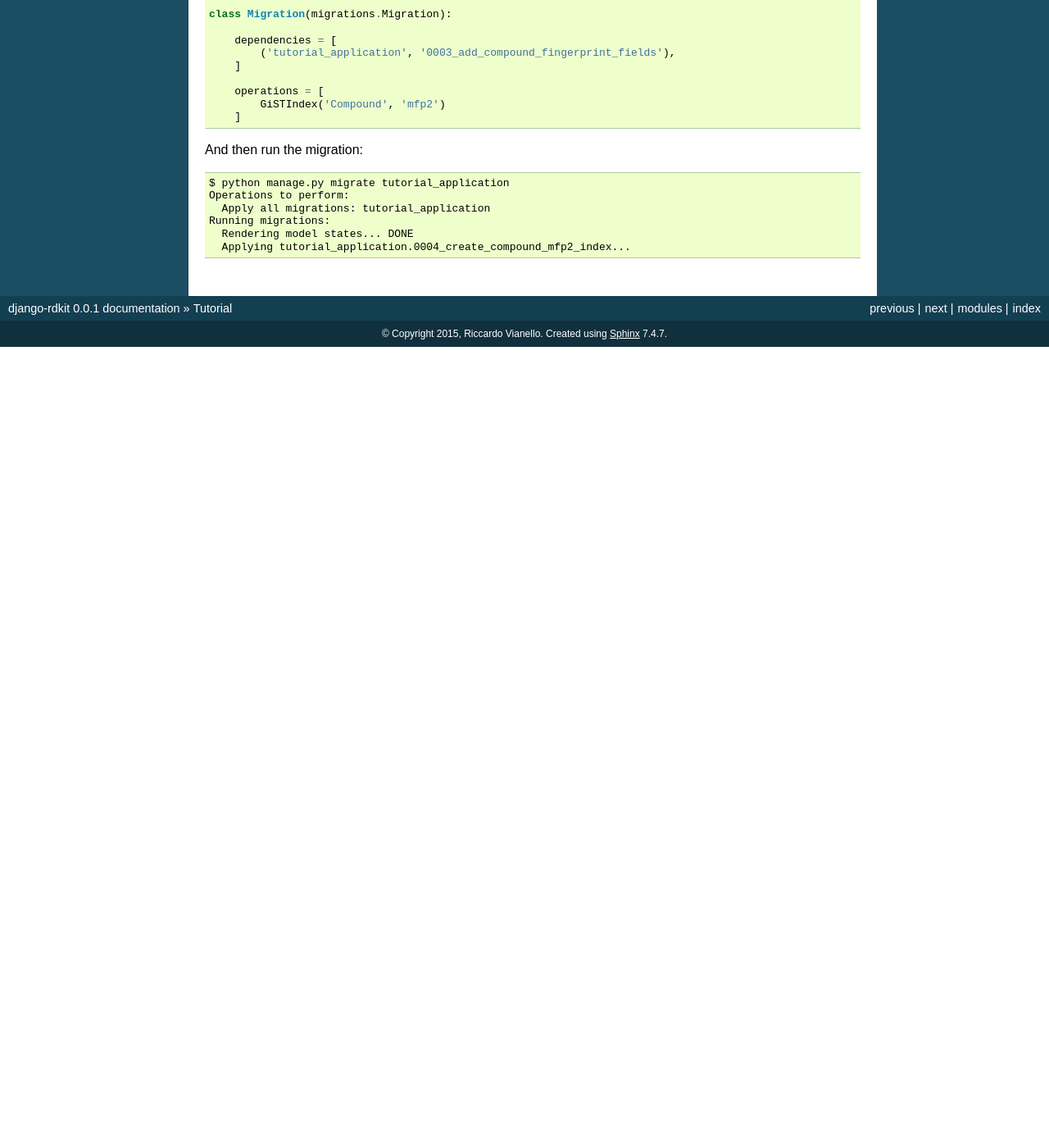
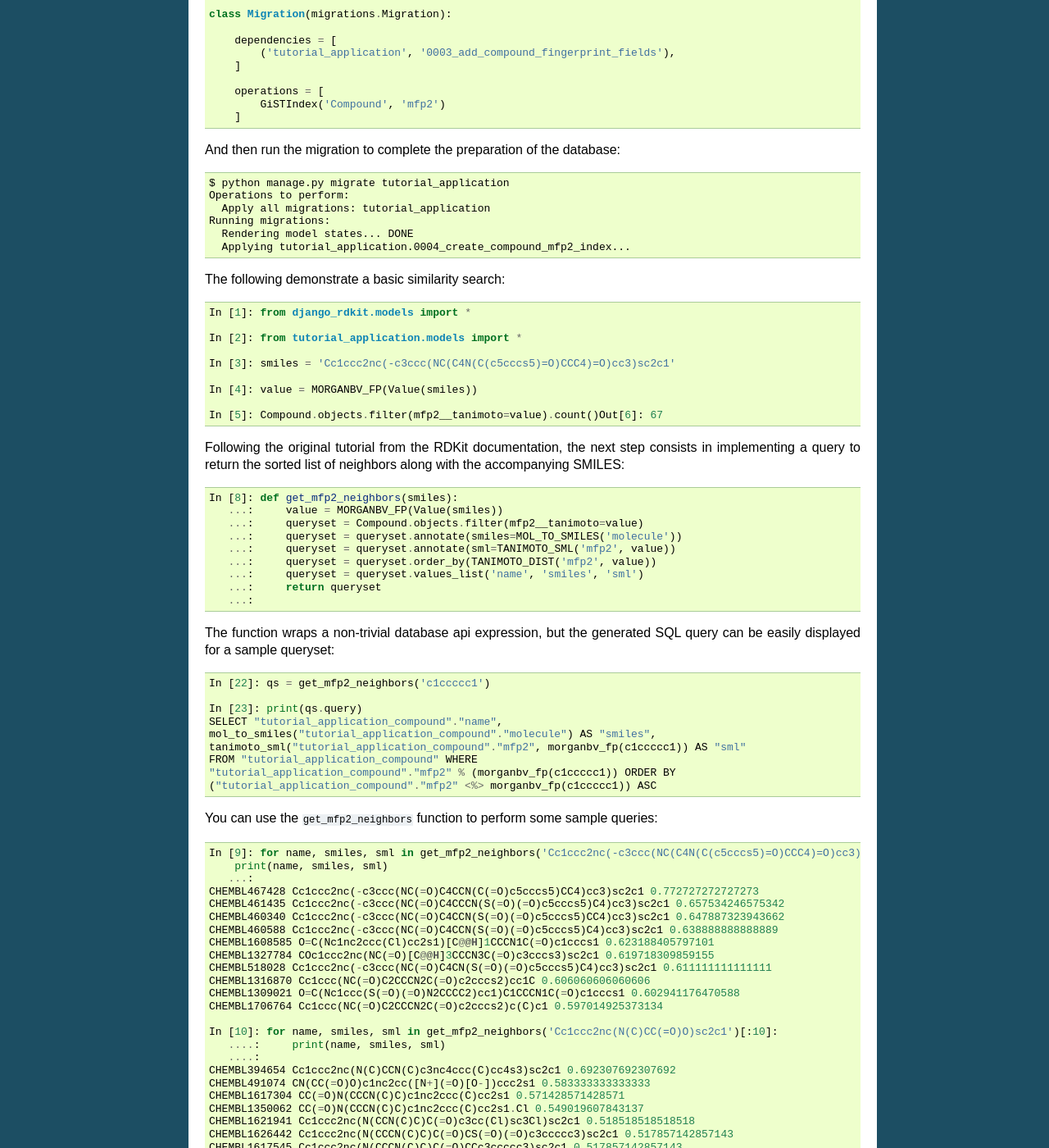
Before and after one commit to rdkit/django-rdkit, a Sphinx documentation site: the page built from docs/tutorial.rst, in a window 1280 px wide and 1400 px high, scrolled down 6858 px. Shown: the whole window at 82% size. Built offline with Sphinx 7.4.7, drawn with Linux system fonts in a browser that asks for light colours; before the commit the page ends 7281 px from its top, so only the background shows below that; some of the changed text lies outside the part shown.

Commit message:
similarity queries

```diff
--- a/docs/tutorial.rst
+++ b/docs/tutorial.rst
@@ -363,7 +363,7 @@ Edit the file ``tutorial_application/migrations/0004_create_compound_mfp2_index.
           GiSTIndex('Compound', 'mfp2')
       ]
 
-And then run the migration::
+And then run the migration to complete the preparation of the database::
 
   $ python manage.py migrate tutorial_application
   Operations to perform:
@@ -371,3 +371,95 @@ And then run the migration::
   Running migrations:
     Rendering model states... DONE
     Applying tutorial_application.0004_create_compound_mfp2_index...
+
+The following demonstrate a basic similarity search::
+
+  In [1]: from django_rdkit.models import *
+
+  In [2]: from tutorial_application.models import *
+
+  In [3]: smiles = 'Cc1ccc2nc(-c3ccc(NC(C4N(C(c5cccs5)=O)CCC4)=O)cc3)sc2c1'
+
+  In [4]: value = MORGANBV_FP(Value(smiles))
+
+  In [5]: Compound.objects.filter(mfp2__tanimoto=value).count()Out[6]: 67
+
+Following the original tutorial from the RDKit documentation, the next step consists in implementing a query to return the sorted list of neighbors along with the accompanying SMILES::
+
+  In [8]: def get_mfp2_neighbors(smiles):
+     ...:     value = MORGANBV_FP(Value(smiles))
+     ...:     queryset = Compound.objects.filter(mfp2__tanimoto=value)
+     ...:     queryset = queryset.annotate(smiles=MOL_TO_SMILES('molecule'))
+     ...:     queryset = queryset.annotate(sml=TANIMOTO_SML('mfp2', value))
+     ...:     queryset = queryset.order_by(TANIMOTO_DIST('mfp2', value))
+     ...:     queryset = queryset.values_list('name', 'smiles', 'sml')
+     ...:     return queryset
+     ...:
+
+The function wraps a non-trivial database api expression, but the generated SQL query can be easily displayed for a sample queryset::
+
+  In [22]: qs = get_mfp2_neighbors('c1ccccc1')
+
+  In [23]: print(qs.query)
+  SELECT "tutorial_application_compound"."name",
+  mol_to_smiles("tutorial_application_compound"."molecule") AS "smiles",
+  tanimoto_sml("tutorial_application_compound"."mfp2", morganbv_fp(c1ccccc1)) AS "sml"
+  FROM "tutorial_application_compound" WHERE
+  "tutorial_application_compound"."mfp2" % (morganbv_fp(c1ccccc1)) ORDER BY
+  ("tutorial_application_compound"."mfp2" <%> morganbv_fp(c1ccccc1)) ASC
+
+You can use the ``get_mfp2_neighbors`` function to perform some sample queries::
+
+  In [9]: for name, smiles, sml in get_mfp2_neighbors('Cc1ccc2nc(-c3ccc(NC(C4N(C(c5cccs5)=O)CCC4)=O)cc3)sc2c1')[:10]:
+      print(name, smiles, sml)
+     ...:
+  CHEMBL467428 Cc1ccc2nc(-c3ccc(NC(=O)C4CCN(C(=O)c5cccs5)CC4)cc3)sc2c1 0.772727272727273
+  CHEMBL461435 Cc1ccc2nc(-c3ccc(NC(=O)C4CCCN(S(=O)(=O)c5cccs5)C4)cc3)sc2c1 0.657534246575342
+  CHEMBL460340 Cc1ccc2nc(-c3ccc(NC(=O)C4CCN(S(=O)(=O)c5cccs5)CC4)cc3)sc2c1 0.647887323943662
+  CHEMBL460588 Cc1ccc2nc(-c3ccc(NC(=O)C4CCN(S(=O)(=O)c5cccs5)C4)cc3)sc2c1 0.638888888888889
+  CHEMBL1608585 O=C(Nc1nc2ccc(Cl)cc2s1)[C@@H]1CCCN1C(=O)c1cccs1 0.623188405797101
+  CHEMBL1327784 COc1ccc2nc(NC(=O)[C@@H]3CCCN3C(=O)c3cccs3)sc2c1 0.619718309859155
+  CHEMBL518028 Cc1ccc2nc(-c3ccc(NC(=O)C4CN(S(=O)(=O)c5cccs5)C4)cc3)sc2c1 0.611111111111111
+  CHEMBL1316870 Cc1ccc(NC(=O)C2CCCN2C(=O)c2cccs2)cc1C 0.606060606060606
+  CHEMBL1309021 O=C(Nc1ccc(S(=O)(=O)N2CCCC2)cc1)C1CCCN1C(=O)c1cccs1 0.602941176470588
+  CHEMBL1706764 Cc1ccc(NC(=O)C2CCCN2C(=O)c2cccs2)c(C)c1 0.597014925373134
+
+  In [10]: for name, smiles, sml in get_mfp2_neighbors('Cc1ccc2nc(N(C)CC(=O)O)sc2c1')[:10]:
+     ....:     print(name, smiles, sml)
+     ....:
+  CHEMBL394654 Cc1ccc2nc(N(C)CCN(C)c3nc4ccc(C)cc4s3)sc2c1 0.692307692307692
+  CHEMBL491074 CN(CC(=O)O)c1nc2cc([N+](=O)[O-])ccc2s1 0.583333333333333
+  CHEMBL1617304 CC(=O)N(CCCN(C)C)c1nc2ccc(C)cc2s1 0.571428571428571
+  CHEMBL1350062 CC(=O)N(CCCN(C)C)c1nc2ccc(C)cc2s1.Cl 0.549019607843137
+  CHEMBL1621941 Cc1ccc2nc(N(CCN(C)C)C(=O)c3cc(Cl)sc3Cl)sc2c1 0.518518518518518
+  CHEMBL1626442 Cc1ccc2nc(N(CCCN(C)C)C(=O)CS(=O)(=O)c3ccccc3)sc2c1 0.517857142857143
+  CHEMBL1617545 Cc1ccc2nc(N(CCCN(C)C)C(=O)CCc3ccccc3)sc2c1 0.517857142857143
+  CHEMBL406760 Cc1ccc2nc(NC(=O)CCC(=O)O)sc2c1 0.510204081632653
+  CHEMBL1624740 Cc1ccc(S(=O)(=O)CC(=O)N(CCCN(C)C)c2nc3ccc(C)cc3s2)cc1 0.509090909090909
+  CHEMBL1620007 Cc1ccc2nc(N(CCN(C)C)C(=O)c3ccc4ccccc4c3)sc2c1 0.509090909090909
+
+
+Adjusting the similarity cutoff
+...............................
+
+::
+
+  In [11]: print(get_mfp2_neighbors('Cc1ccc2nc(N(C)CC(=O)O)sc2c1').count())
+  18
+
+  In [12]: from django_rdkit.config import config
+
+  In [13]: config.tanimoto_threshold = 0.7
+
+  In [14]: print(get_mfp2_neighbors('Cc1ccc2nc(N(C)CC(=O)O)sc2c1').count())
+  0
+
+  In [15]: config.tanimoto_threshold = 0.6
+
+  In [16]: print(get_mfp2_neighbors('Cc1ccc2nc(N(C)CC(=O)O)sc2c1').count())
+  1
+
+  In [17]: config.tanimoto_threshold = 0.5
+
+  In [18]: print(get_mfp2_neighbors('Cc1ccc2nc(N(C)CC(=O)O)sc2c1').count())
+  18
```
